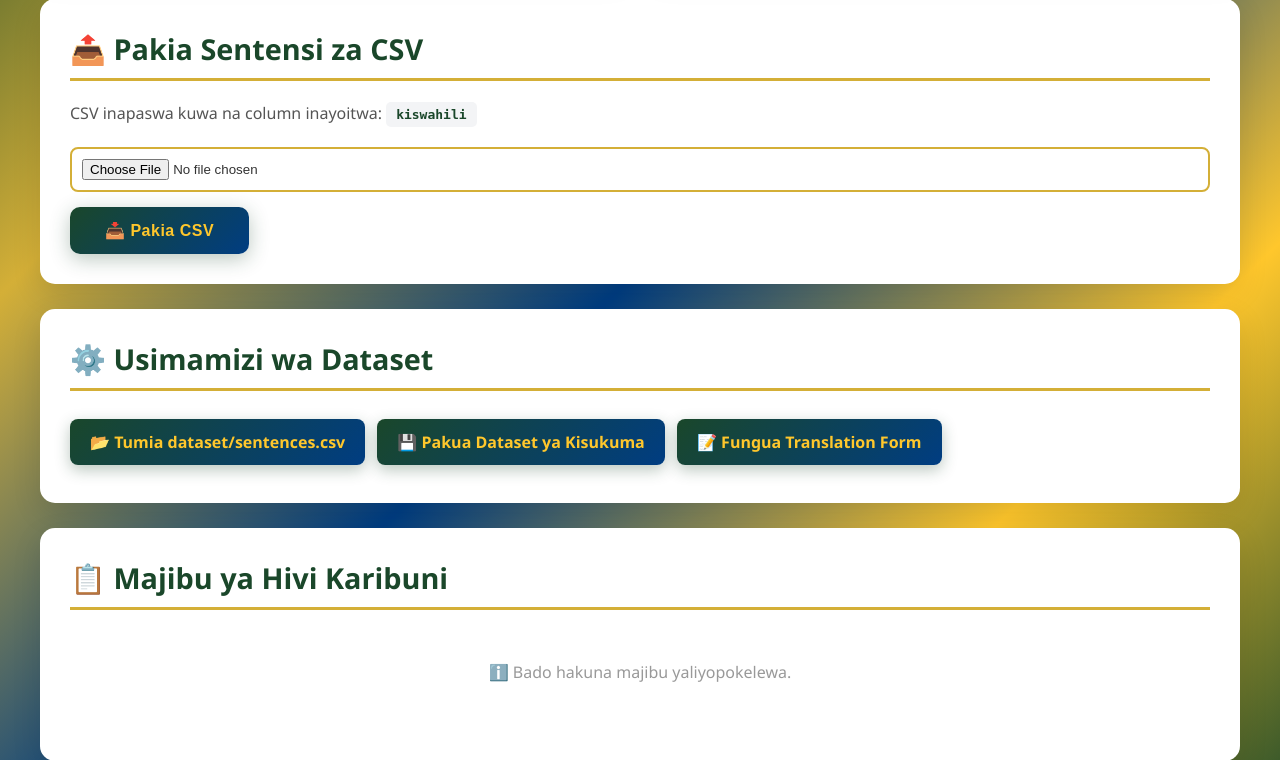
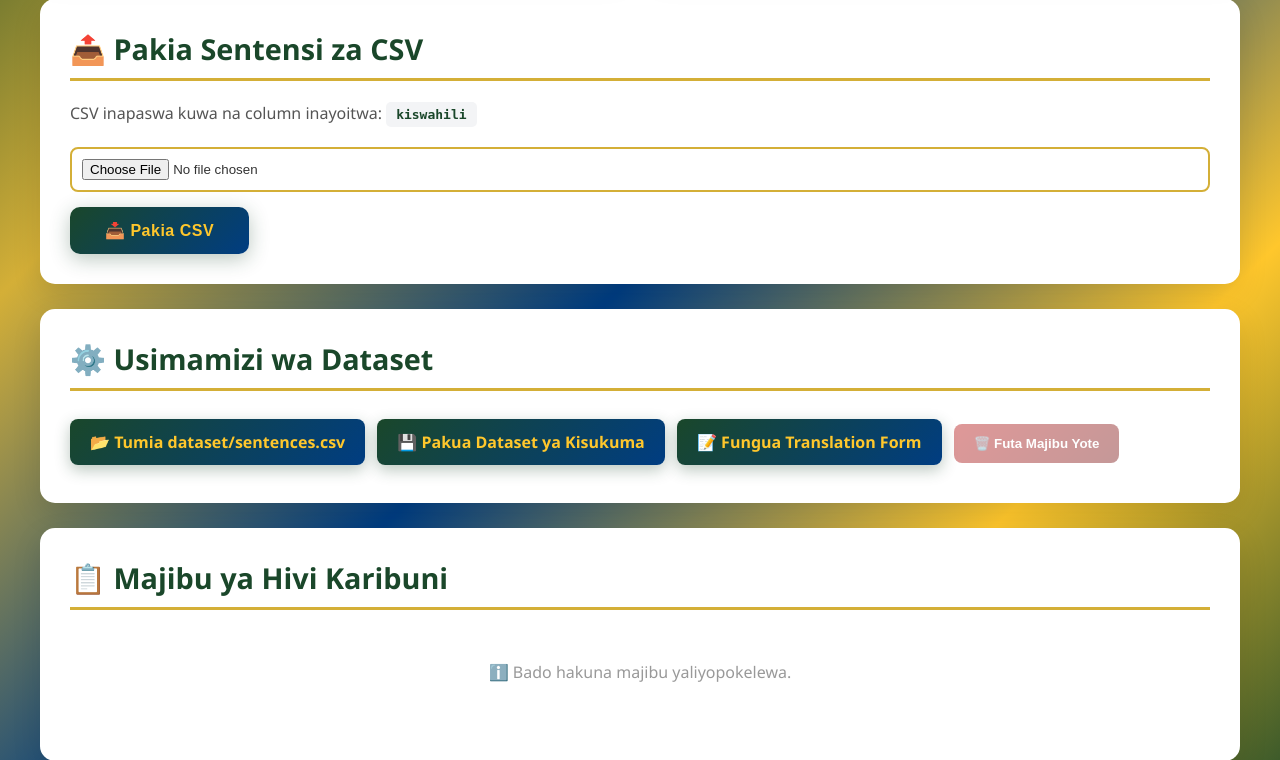
Before and after one commit to EssauGidion/KISUKUMA_FORM, a FastAPI app: page /admin in a window 1280 px wide. Shown: the part 319-1079 px from the top of the page. Run offline with FastAPI, Linux system fonts and the light colour scheme.

Commit message:
Add delete all responses control

```diff
--- a/app/main.py
+++ b/app/main.py
@@ -1322,6 +1322,65 @@ def delete_response(
 
 
 # ============================================================
+# DELETE ALL RESPONSES
+# ============================================================
+
+@app.delete("/admin/delete-all")
+def delete_all_responses(
+
+    db: Session = Depends(get_db),
+
+):
+
+    try:
+
+        deleted = db.query(Response).delete(
+            synchronize_session=False
+        )
+
+        db.commit()
+
+
+        return {
+
+            "success": True,
+
+            "deleted": deleted,
+
+            "message": (
+
+                f"Majibu {deleted} yamefutwa "
+
+                "kikamilifu."
+
+            )
+
+        }
+
+
+    except Exception as e:
+
+        db.rollback()
+
+
+        return {
+
+            "success": False,
+
+            "error": (
+
+                "Kuna tatizo wakati "
+
+                "wa kufuta majibu yote."
+
+            ),
+
+            "details": str(e),
+
+        }
+
+
+# ============================================================
 # HEALTH CHECK
 # ============================================================
 
--- a/app/static/style.css
+++ b/app/static/style.css
@@ -411,6 +411,31 @@ textarea:focus {
     transform: translateY(0);
 }
 
+.delete-all-button {
+    display: inline-block;
+    padding: 12px 20px;
+    background: linear-gradient(135deg, #b91c1c, #7f1d1d);
+    color: white;
+    border: none;
+    border-radius: 8px;
+    cursor: pointer;
+    font-weight: 600;
+    margin: 8px 8px 8px 0;
+    box-shadow: 0 5px 15px rgba(127, 29, 29, 0.3);
+    transition: all 0.3s ease;
+}
+
+.delete-all-button:hover:not(:disabled) {
+    transform: translateY(-2px);
+    box-shadow: 0 8px 20px rgba(127, 29, 29, 0.45);
+}
+
+.delete-all-button:disabled {
+    opacity: 0.45;
+    cursor: not-allowed;
+    box-shadow: none;
+}
+
 
 /* ============================================================
    TABLE
--- a/app/templates/admin.html
+++ b/app/templates/admin.html
@@ -148,6 +148,18 @@
 
         </a>
 
+
+        <button
+            type="button"
+            class="delete-all-button"
+            onclick="deleteAllResponses({{ response_count }})"
+            {% if not response_count %}disabled{% endif %}
+        >
+
+            🗑️ Futa Majibu Yote
+
+        </button>
+
     </div>
 
 
@@ -290,6 +302,34 @@ function deleteResponse(responseId) {
     });
 }
 
+function deleteAllResponses(responseCount) {
+
+    const confirmed = confirm(
+        `Unataka kufuta majibu yote ${responseCount}? ` +
+        'Sentensi za Kiswahili hazitafutwa. Hatua hii haiwezi kurudi nyuma.'
+    );
+
+    if (!confirmed) {
+        return;
+    }
+
+    fetch('/admin/delete-all', {
+        method: 'DELETE'
+    })
+    .then(response => response.json())
+    .then(data => {
+        if (data.success) {
+            alert(`✅ ${data.message}`);
+            location.reload();
+        } else {
+            alert('❌ Kuna tatizo: ' + (data.error || 'Haikuwezekana kufuta majibu'));
+        }
+    })
+    .catch(error => {
+        alert('❌ Kuna tatizo wakati wa kufuta majibu yote: ' + error.message);
+    });
+}
+
 </script>
 
 </html>
```
